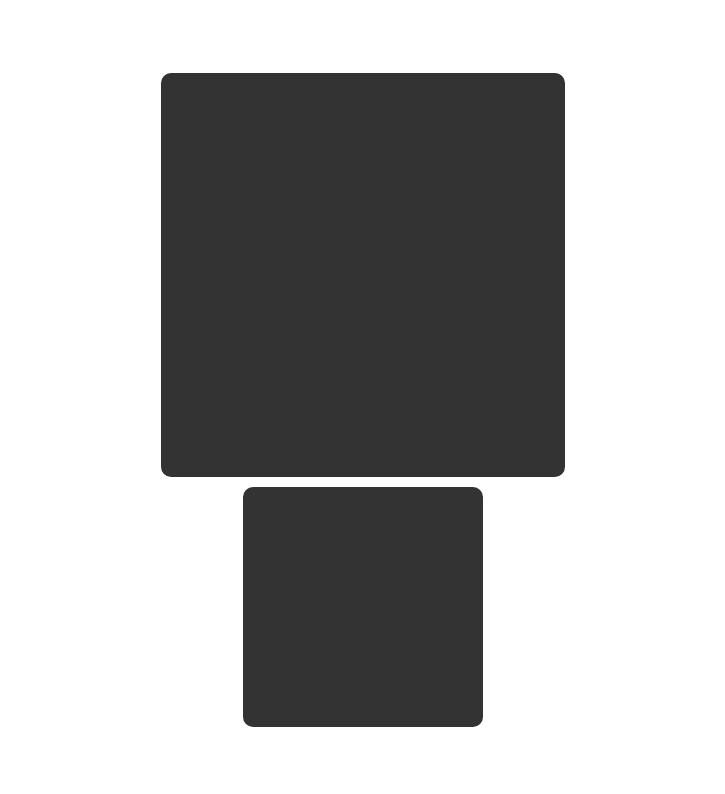
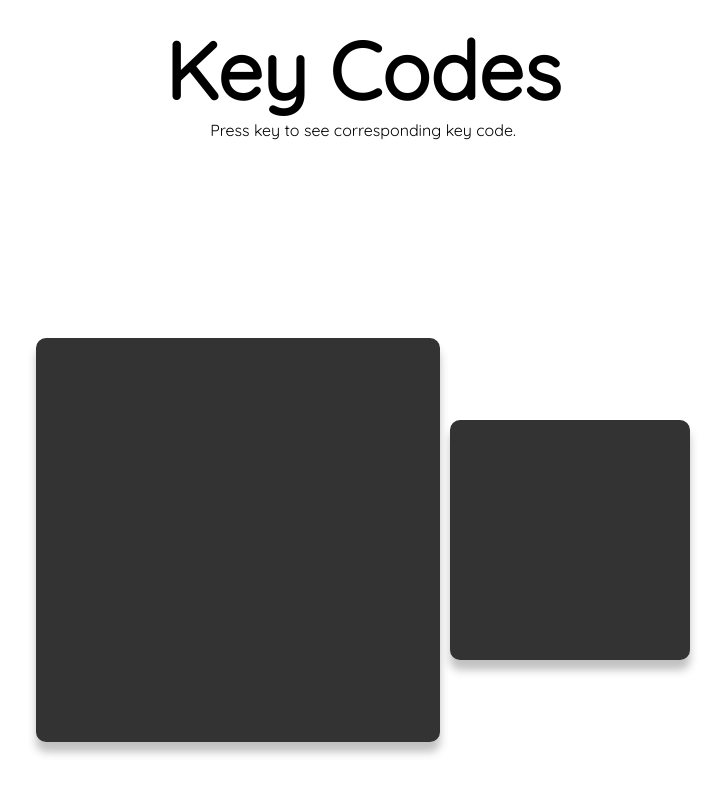
Before and after one commit to akernizan/key-code, a plain HTML site: page index.html in a window 1280 px wide. Shown: the whole page, without its empty margins (277-1002 px from the left). Drawn offline with Linux system fonts and the light colour scheme.

```diff
--- a/css/style.css
+++ b/css/style.css
@@ -8,6 +8,11 @@
 	height: 100%;
 	width: 100%;
 	font-family: 'Quicksand', sans-serif;
+	overflow: hidden;
+}
+
+.text-center {
+	text-align: center;
 }
 
 #wrapper {
@@ -17,14 +22,19 @@
 	align-items: center;
 	align-content: center;
 	justify-content: center;
-	flex-direction: column;
+	flex-direction: row;
+}
+
+h1 {
+	padding-top: 20px;
+	font-size: 10vmin;
 }
 
 #wrapper > div {
 	border: 2px solid #333;
 	background-color: #333;
 	border-radius: 10px;
-/*	box-sizing: border-box;*/
+	box-shadow: 0px 10px 8px rgba(51, 51, 51, 0.3);
 }
 
 #key__code {
@@ -52,7 +62,7 @@
 	align-content: center;
 	justify-content: center;
 	flex-direction: column;
-	margin-top: 10px;
+	margin-left: 10px;
 	padding: 10px;
 }
 
--- a/index.html
+++ b/index.html
@@ -10,16 +10,16 @@
 </head>
 
 <body>
+	<h1 class="text-center">Key Codes</h1>
+	<p class="text-center">Press key to see corresponding key code.</p>
+
 	<div id="wrapper">
-
 		<div id="key__code">
-			<p id="key__code__text"></p>
+			<p id="key__code__text" class="text-center"></p>
 		</div>
 		<div id="symbol">
-			<p id="symbol__text"></p>
+			<p id="symbol__text" class="text-center"></p>
 		</div>
-
-
 	</div>
 
 
--- a/js/app.js
+++ b/js/app.js
@@ -634,7 +634,7 @@
 	if (event.which == backSlah) {
 		event.preventDefault();
 		keyCodeTxt.innerHTML = backSlah;
-		symbolTxt.innerHTML = '\ back slash'
+		symbolTxt.innerHTML = "back slash"
 	}
 	if (event.which == closeBracket) {
 		event.preventDefault();
```
